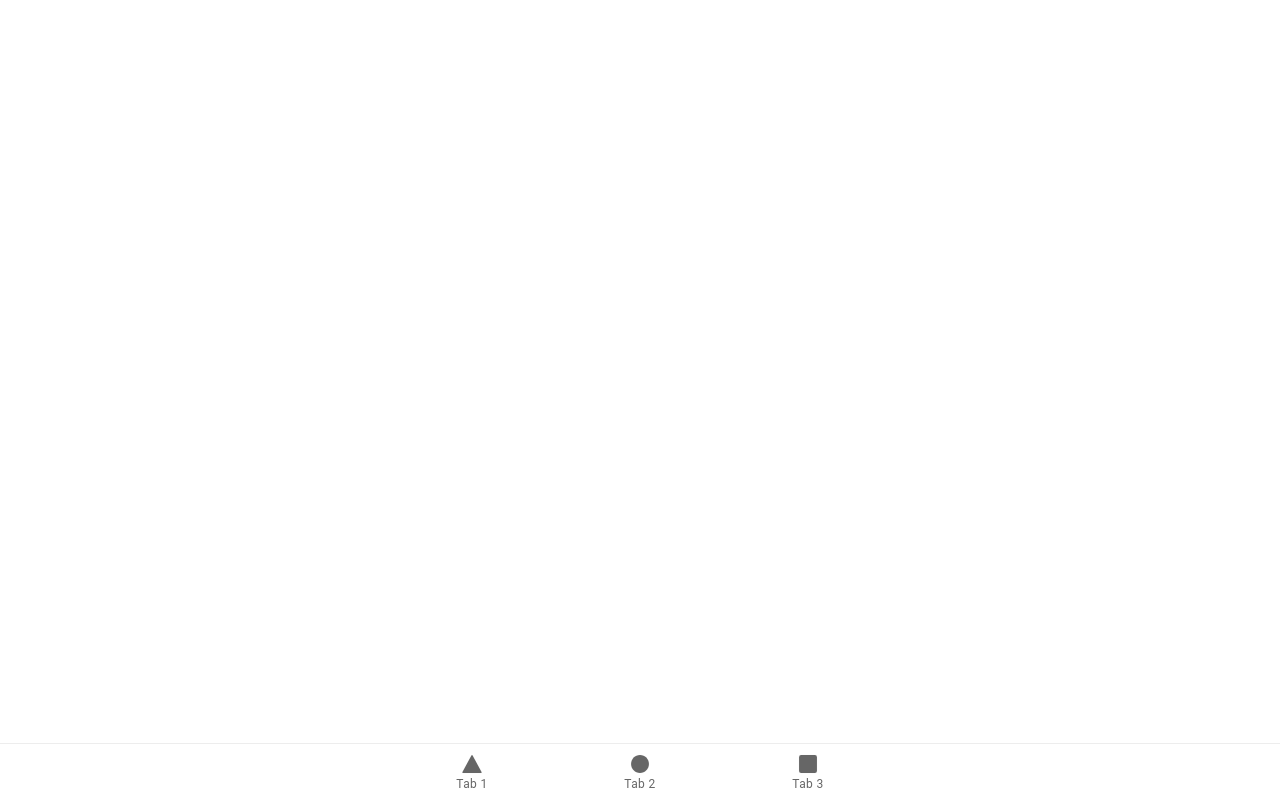
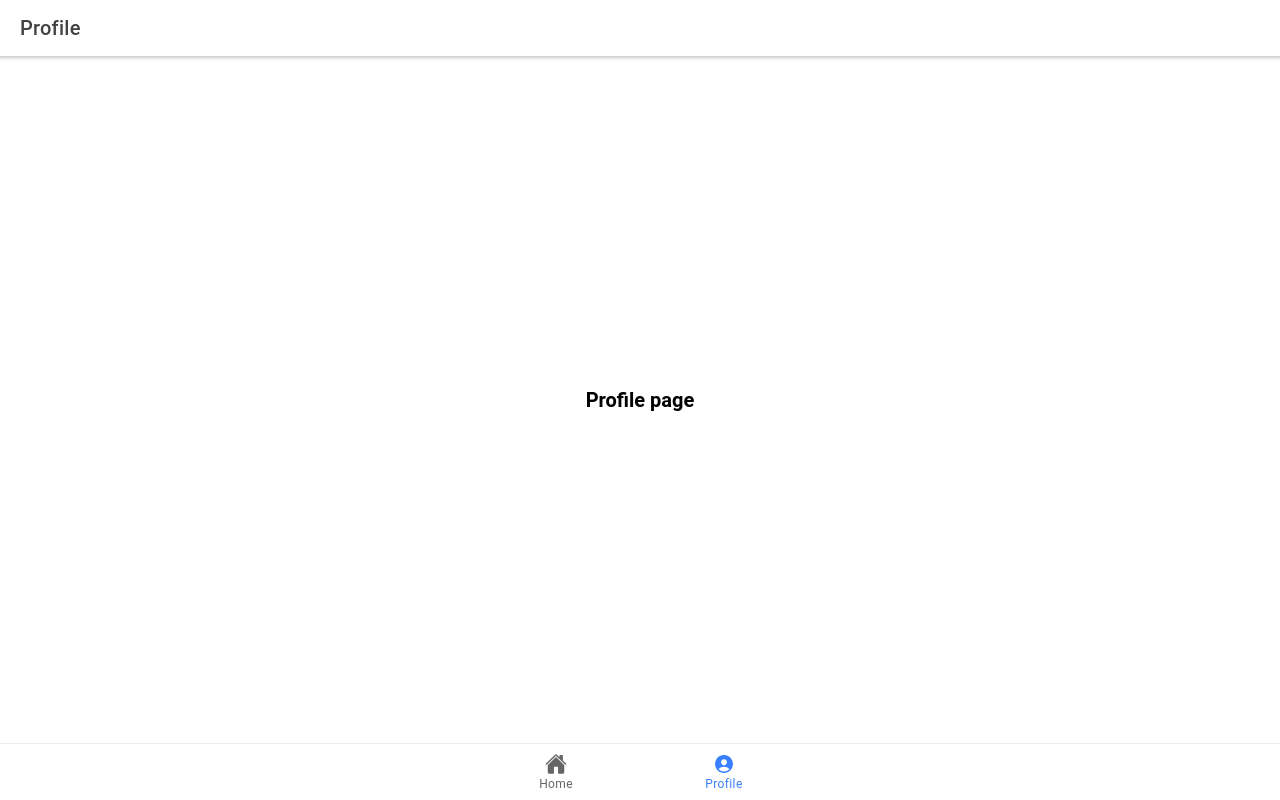
Before and after one commit to madhan14/Ionic-React-App, a React (Create React App) app: page /profile in a window 1280 px wide. Built offline with nearby package versions, Linux system fonts and the light colour scheme.

Commit message:
:zap: customize the tab to home and profile

```diff
--- a/src/App.tsx
+++ b/src/App.tsx
@@ -10,10 +10,9 @@ import {
   setupIonicReact
 } from '@ionic/react';
 import { IonReactRouter } from '@ionic/react-router';
-import { ellipse, square, triangle } from 'ionicons/icons';
+import { home, personCircle } from 'ionicons/icons';
 import Tab1 from './pages/tab1/Tab1';
 import Tab2 from './pages/tab2/Tab2';
-import Tab3 from './pages/tab3/Tab3';
 
 /* Core CSS required for Ionic components to work properly */
 import '@ionic/react/css/core.css';
@@ -41,31 +40,24 @@ const App: React.FC = () => (
     <IonReactRouter>
       <IonTabs>
         <IonRouterOutlet>
-          <Route exact path="/tab1">
+          <Route exact path="/Home">
             <Tab1 />
           </Route>
-          <Route exact path="/tab2">
+          <Route exact path="/profile">
             <Tab2 />
           </Route>
-          <Route path="/tab3">
-            <Tab3 />
-          </Route>
           <Route exact path="/">
-            <Redirect to="/tab1" />
+            <Redirect to="/Home" />
           </Route>
         </IonRouterOutlet>
         <IonTabBar slot="bottom">
-          <IonTabButton tab="tab1" href="/tab1">
-            <IonIcon icon={triangle} />
-            <IonLabel>Tab 1</IonLabel>
+          <IonTabButton tab="Home" href="/Home">
+            <IonIcon icon={home} />
+            <IonLabel>Home</IonLabel>
           </IonTabButton>
-          <IonTabButton tab="tab2" href="/tab2">
-            <IonIcon icon={ellipse} />
-            <IonLabel>Tab 2</IonLabel>
-          </IonTabButton>
-          <IonTabButton tab="tab3" href="/tab3">
-            <IonIcon icon={square} />
-            <IonLabel>Tab 3</IonLabel>
+          <IonTabButton tab="profile" href="/profile">
+            <IonIcon icon={personCircle} />
+            <IonLabel>Profile</IonLabel>
           </IonTabButton>
         </IonTabBar>
       </IonTabs>
--- a/src/components/ExploreContainer.tsx
+++ b/src/components/ExploreContainer.tsx
@@ -8,7 +8,7 @@ const ExploreContainer: React.FC<ContainerProps> = ({ name }) => {
   return (
     <div className="container">
       <strong>{name}</strong>
-      <p>Explore <a target="_blank" rel="noopener noreferrer" href="https://ionicframework.com/docs/components">UI Components</a></p>
+      {/* <p>Explore <a target="_blank" rel="noopener noreferrer" href="https://ionicframework.com/docs/components">UI Components</a></p> */}
     </div>
   );
 };
--- a/src/pages/tab1/Tab1.tsx
+++ b/src/pages/tab1/Tab1.tsx
@@ -7,16 +7,16 @@ const Tab1: React.FC = () => {
     <IonPage>
       <IonHeader>
         <IonToolbar>
-          <IonTitle>Tab 1</IonTitle>
+          <IonTitle>Home</IonTitle>
         </IonToolbar>
       </IonHeader>
       <IonContent fullscreen>
         <IonHeader collapse="condense">
           <IonToolbar>
-            <IonTitle size="large">Tab 1</IonTitle>
+            <IonTitle size="large">Home page</IonTitle>
           </IonToolbar>
         </IonHeader>
-        <ExploreContainer name="Tab 1 page" />
+        <ExploreContainer name="Home page" />
       </IonContent>
     </IonPage>
   );
--- a/src/pages/tab2/Tab2.tsx
+++ b/src/pages/tab2/Tab2.tsx
@@ -7,16 +7,16 @@ const Tab2: React.FC = () => {
     <IonPage>
       <IonHeader>
         <IonToolbar>
-          <IonTitle>Tab 2</IonTitle>
+          <IonTitle>Profile</IonTitle>
         </IonToolbar>
       </IonHeader>
       <IonContent fullscreen>
         <IonHeader collapse="condense">
           <IonToolbar>
-            <IonTitle size="large">Tab 2</IonTitle>
+            <IonTitle size="large">Profile page</IonTitle>
           </IonToolbar>
         </IonHeader>
-        <ExploreContainer name="Tab 2 page" />
+        <ExploreContainer name="Profile page" />
       </IonContent>
     </IonPage>
   );
--- a/src/pages/tab3/Tab3.tsx
+++ /dev/null
@@ -1,25 +0,0 @@
-import { IonContent, IonHeader, IonPage, IonTitle, IonToolbar } from '@ionic/react';
-import ExploreContainer from '../../components/ExploreContainer';
-import './Tab3.css';
-
-const Tab3: React.FC = () => {
-  return (
-    <IonPage>
-      <IonHeader>
-        <IonToolbar>
-          <IonTitle>Tab 3</IonTitle>
-        </IonToolbar>
-      </IonHeader>
-      <IonContent fullscreen>
-        <IonHeader collapse="condense">
-          <IonToolbar>
-            <IonTitle size="large">Tab 3</IonTitle>
-          </IonToolbar>
-        </IonHeader>
-        <ExploreContainer name="Tab 3 page" />
-      </IonContent>
-    </IonPage>
-  );
-};
-
-export default Tab3;
```
Also changed, not shown: src/pages/tab3/Tab3.css (deleted).
